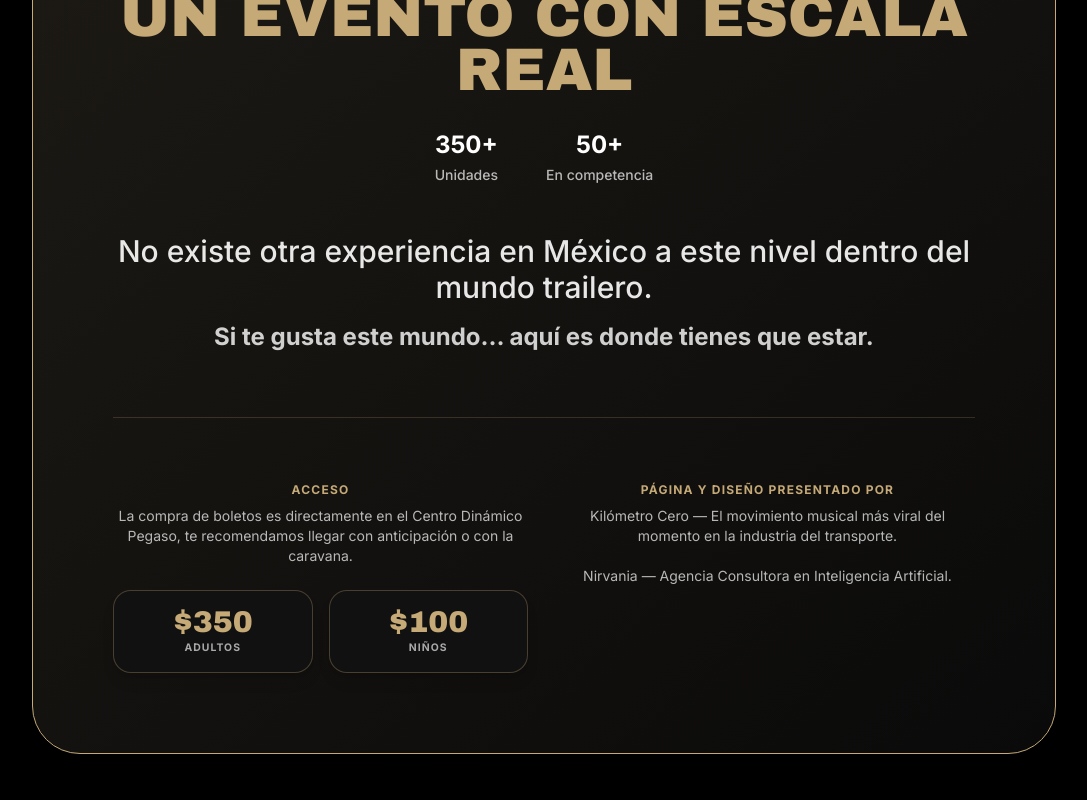
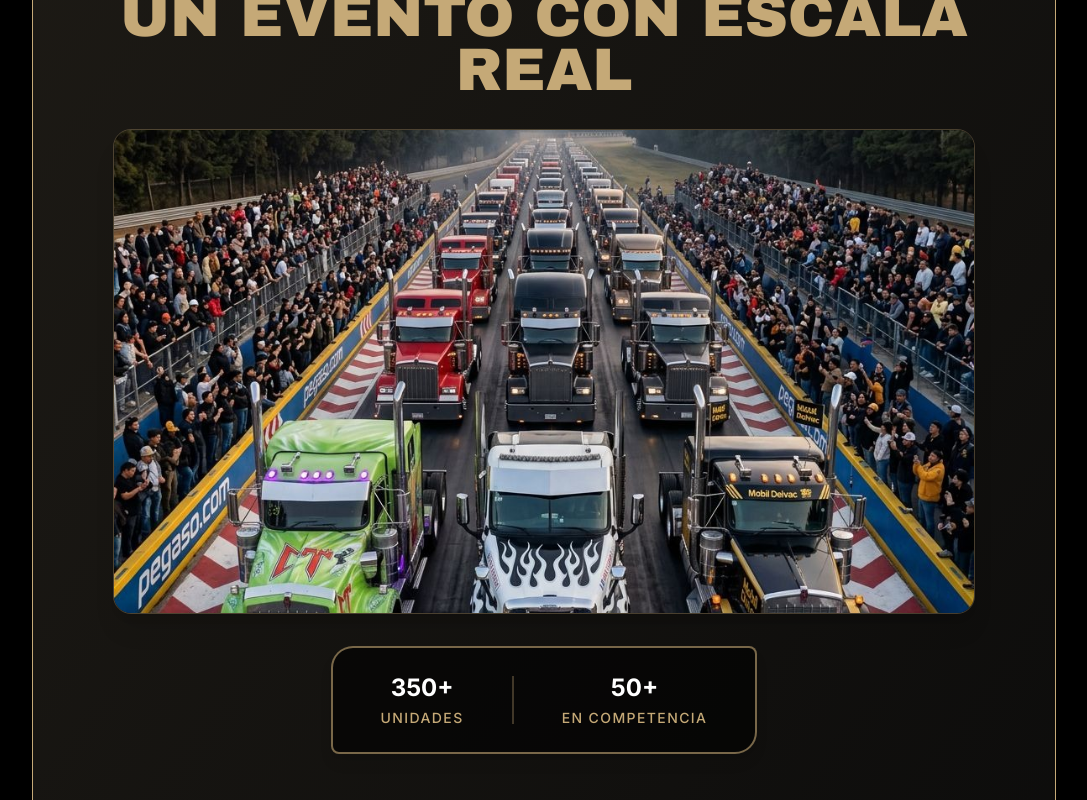
Before and after one commit to IAGGDEV/TruckFestLanding_V1, a Next.js app: page / in a window 1280 px wide. Shown: the part 2700-3500 px from the top of the page, without its empty margins (96-1183 px from the left). Built offline with nearby package versions, Linux system fonts and the light colour scheme.

Commit message:
feat: add image to escala real section with asymmetrical numbers box

```diff
--- a/src/app/page.tsx
+++ b/src/app/page.tsx
@@ -117,9 +117,20 @@ export default function Home() {
           <div className="absolute top-0 left-0 w-full h-full bg-gradient-to-br from-[#c5a977]/10 to-transparent z-0"></div>
           <div className="relative z-10 mt-4 rounded-3xl">
             <h2 className="text-4xl md:text-6xl font-heading mb-8 uppercase text-center leading-[0.9] text-[#c5a977]">Un evento con escala real</h2>
-            <div className="flex flex-col md:flex-row justify-center items-center gap-12 font-bold text-xl md:text-2xl mb-12">
-              <div className="text-white">350+ <span className="text-white/70 block text-sm font-medium mt-1">Unidades</span></div>
-              <div className="text-white">50+ <span className="text-white/70 block text-sm font-medium mt-1">En competencia</span></div>
+
+            <div className="relative w-full aspect-[4/3] md:aspect-video rounded-2xl overflow-hidden mb-8 border border-[#c5a977]/30 shadow-xl">
+              <Image
+                src="/escala-real.jpg"
+                alt="Evento con escala real"
+                fill
+                className="object-cover object-center"
+              />
+            </div>
+
+            <div className="inline-flex flex-col sm:flex-row justify-center items-center gap-8 sm:gap-12 font-bold text-xl md:text-2xl mb-12 border-2 border-[#c5a977]/60 rounded-tl-3xl rounded-br-3xl rounded-tr-md rounded-bl-md p-6 md:px-12 bg-black/60 shadow-lg">
+              <div className="text-white text-center">350+ <span className="text-[#c5a977] block text-xs md:text-sm font-medium mt-1 uppercase tracking-widest">Unidades</span></div>
+              <div className="w-12 h-[2px] sm:w-[2px] sm:h-12 bg-[#c5a977]/30"></div>
+              <div className="text-white text-center">50+ <span className="text-[#c5a977] block text-xs md:text-sm font-medium mt-1 uppercase tracking-widest">En competencia</span></div>
             </div>
             <p className="text-2xl md:text-3xl font-medium text-white/90">
               No existe otra experiencia en México a este nivel dentro del mundo trailero.
```
Also changed, not shown: public/escala-real.jpg (added).
